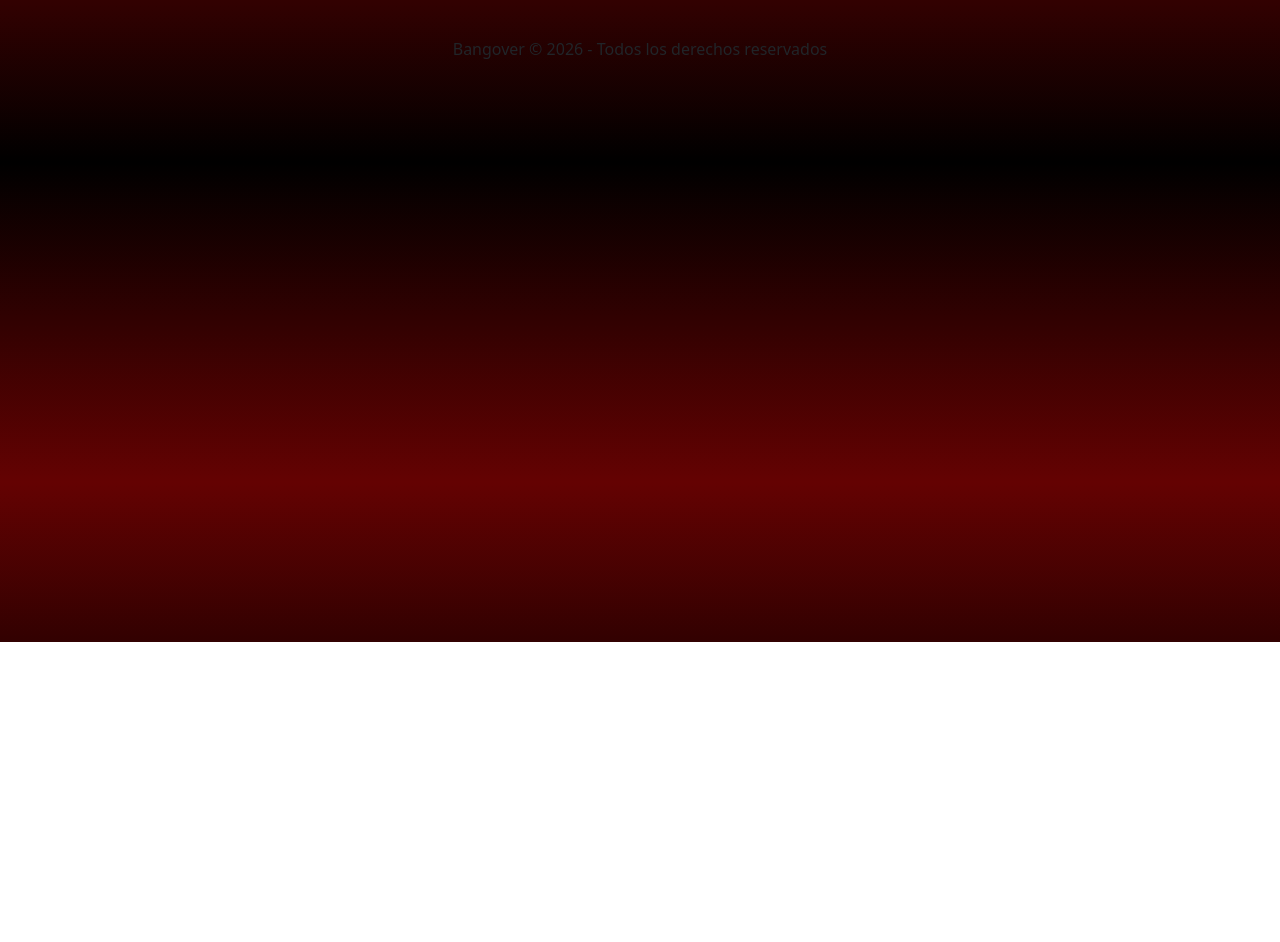
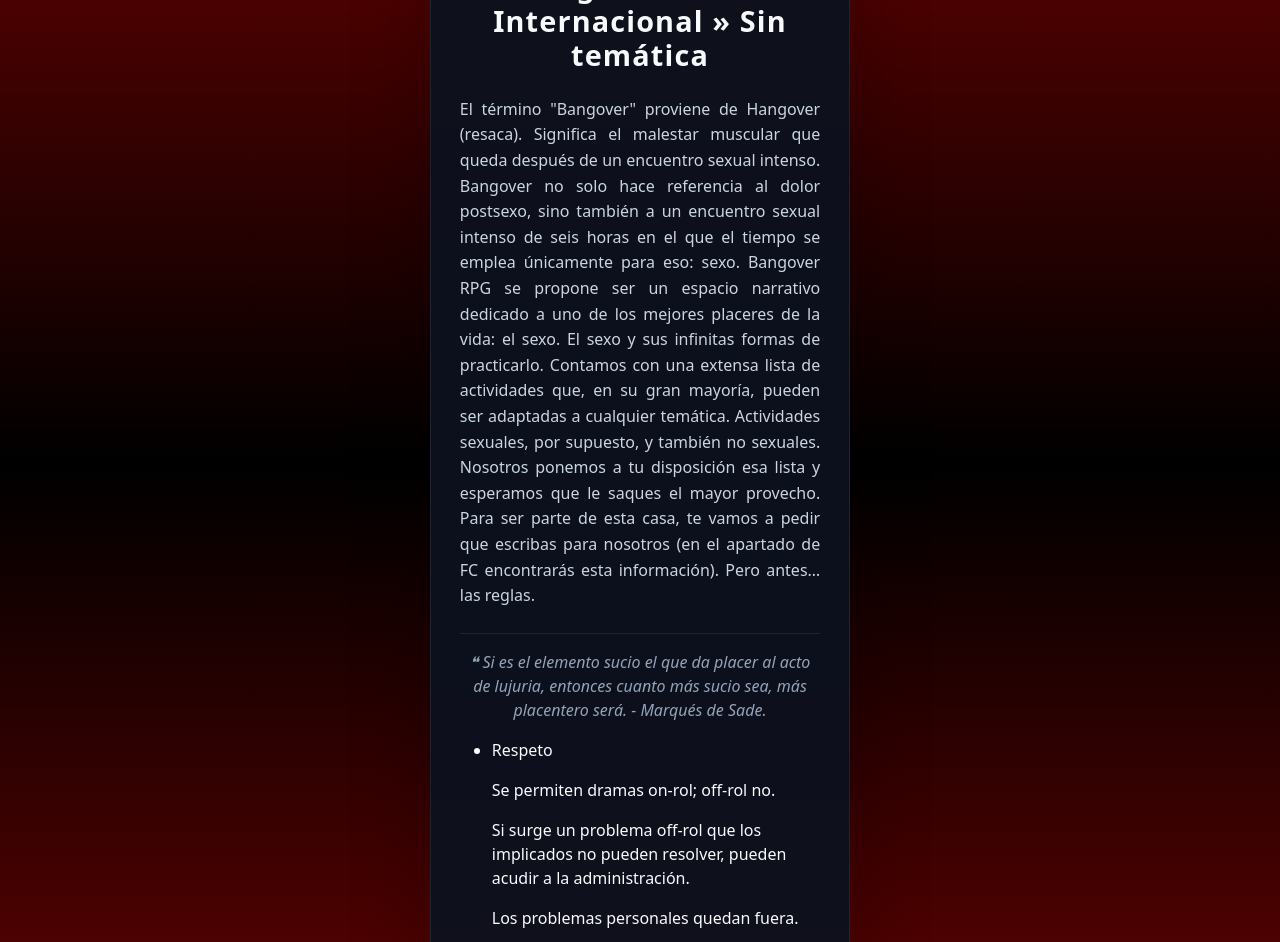
Before and after one commit to VeronikBW/Bangover, a React app: page /about-us in a window 1280 px wide. Shown: the part 158-1100 px from the top of the page. Before the commit the page ends 800 px from the top, so only its background shows below. Built offline with nearby package versions, Linux system fonts and the light colour scheme; no server answers.

Commit message:
Se empieza a configurar la página about us

```diff
--- a/src/front/pages/AboutUs.jsx
+++ b/src/front/pages/AboutUs.jsx
@@ -3,8 +3,35 @@ import "../styles/pages/AboutUs.css";
 export const AboutUs = () => {
 
     return (
-        <div className="aboutus-page">
-            <h1>About Us</h1>
+        <div className="aboutus-body">
+            <div className="aboutus-card-wrapper">
+                <div className="aboutus-card">
+                    <div className="Presentacion">
+                        <h1>*» Registro de FC
+                            » Internacional
+                            » Sin temática
+                        </h1>
+                    </div>
+                    <div className="parrafo_aboutUS">
+                        <p>El término "Bangover" proviene de Hangover (resaca). Significa el malestar muscular que queda después de un encuentro sexual intenso. Bangover no solo hace referencia al dolor postsexo, sino también a un encuentro sexual intenso de seis horas en el que el tiempo se emplea únicamente para eso: sexo.
+                            Bangover RPG se propone ser un espacio narrativo dedicado a uno de los mejores placeres de la vida: el sexo. El sexo y sus infinitas formas de practicarlo. Contamos con una extensa lista de actividades que, en su gran mayoría, pueden ser adaptadas a cualquier temática. Actividades sexuales, por supuesto, y también no sexuales. Nosotros ponemos a tu disposición esa lista y esperamos que le saques el mayor provecho.
+                            Para ser parte de esta casa, te vamos a pedir que escribas para nosotros (en el apartado de FC encontrarás esta información). Pero antes… las reglas.  </p>
+                    </div>
+                    <div className="cita_aboutUS">
+                        <p>❝ Si es el elemento sucio el que da placer al acto de lujuria, entonces cuanto más sucio sea, más placentero será.
+                            - Marqués de Sade.</p>
+                    </div>
+                    <div className="rules_aboutUS">
+                        <ul>
+                            <li> <p className="rule-title">Respeto</p>
+                                <p>Se permiten dramas on-rol; off-rol no.</p>
+                                <p>Si surge un problema off-rol que los implicados no pueden resolver, pueden acudir a la administración.</p>
+                                <p>Los problemas personales quedan fuera.</p>
+                            </li>
+                        </ul>
+                    </div>
+                </div>
+            </div>
         </div>
     );
 };
--- a/src/front/styles/pages/AboutUs.css
+++ b/src/front/styles/pages/AboutUs.css
@@ -1,3 +1,61 @@
-.aboutus-page {
-  padding: 2rem;
+.aboutus-body {
+  min-height: calc(100vh - 4rem);
+  display: flex;
+  align-items: center;
+  justify-content: center;
+  padding: 2rem 1rem;
+  color: #f8fafc;
 }
+
+.aboutus-card-wrapper {
+  width: 100%;
+  max-width: 420px;
+}
+
+.aboutus-card {
+  width: 100%;
+  background: rgba(12, 17, 30, 0.95);
+  border: 1px solid rgba(255, 255, 255, 0.08);
+  box-shadow: 0 30px 80px rgba(0, 0, 0, 0.25);
+  border-radius: 28px;
+  padding: 2.2rem 1.8rem;
+}
+
+.Presentacion h1 {
+  color: #f8fafc;
+  font-size: 1.8rem;
+  font-weight: 700;
+  margin-bottom: 1.5rem;
+  text-align: center;
+  letter-spacing: 0.04em;
+}
+
+.parrafo_aboutUS p {
+  color: #cbd5e1;
+  line-height: 1.6;
+  margin-bottom: 1.5rem;
+  text-align: justify;
+}
+
+.cita_aboutUS p {
+  color: #94a3b8;
+  font-style: italic;
+  text-align: center;
+  margin-top: 1.5rem;
+  padding-top: 1rem;
+  border-top: 1px solid rgba(255, 255, 255, 0.08);
+}
+
+@media (max-width: 576px) {
+  .aboutus-body {
+    padding: 1.2rem;
+  }
+
+  .aboutus-card {
+    padding: 1.8rem 1.2rem;
+  }
+
+  .Presentacion h1 {
+    font-size: 1.5rem;
+  }
+}
```
